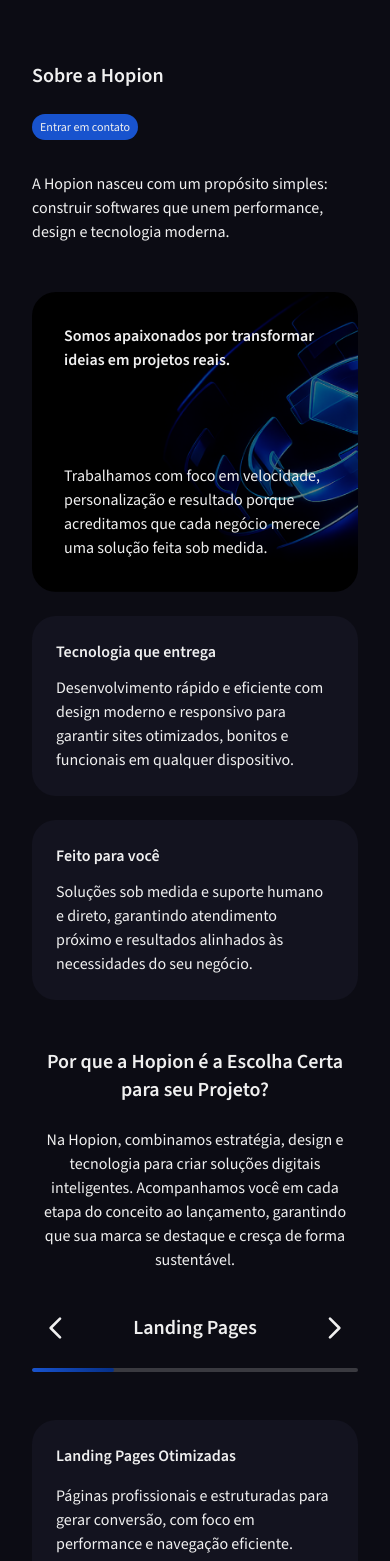
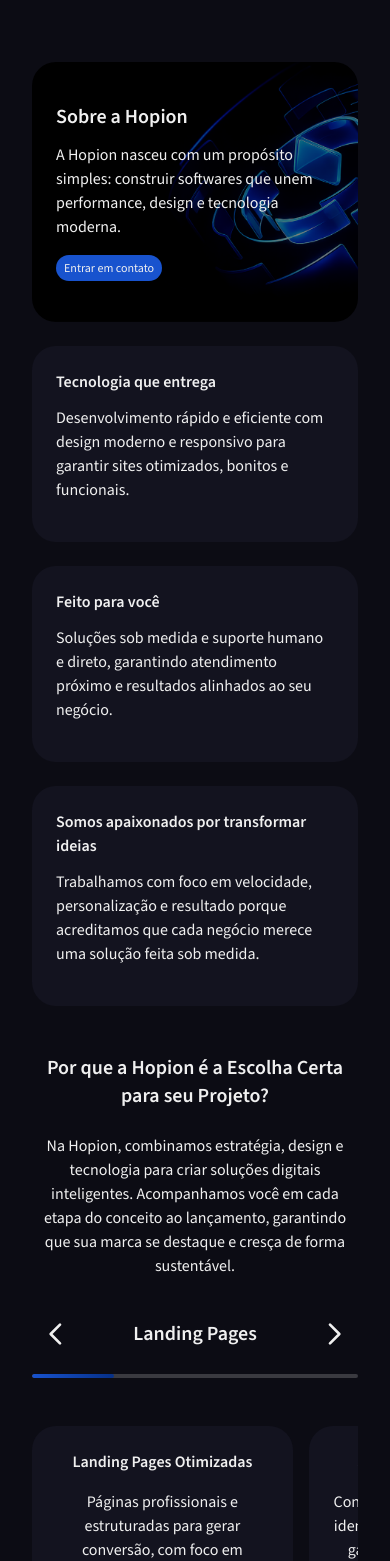
Before and after one commit to Hopion-Ofc/hopion-fe, a React (Vite) app: page / in a window 390 px wide. Shown: the part 1194-2755 px from the top of the page. Built offline with nearby package versions, Linux system fonts and the light colour scheme.

Commit message:
Fix container cards about and responsive footer

```diff
--- a/src/components/About.tsx
+++ b/src/components/About.tsx
@@ -94,8 +94,33 @@
     ],
   };
 
+  const mobileCards = [
+    {
+      variant: "hero",
+      title: "Sobre a Hopion",
+      description: "A Hopion nasceu com um propósito simples: construir softwares que unem performance, design e tecnologia moderna.",
+      image: hopionCell,
+    },
+    {
+      variant: "plain",
+      title: "Tecnologia que entrega",
+      description: "Desenvolvimento rápido e eficiente com design moderno e responsivo para garantir sites otimizados, bonitos e funcionais.",
+    },
+    {
+      variant: "plain",
+      title: "Feito para você",
+      description: "Soluções sob medida e suporte humano e direto, garantindo atendimento próximo e resultados alinhados ao seu negócio.",
+    },
+    {
+      variant: "plain",
+      title: "Somos apaixonados por transformar ideias",
+      description: "Trabalhamos com foco em velocidade, personalização e resultado porque acreditamos que cada negócio merece uma solução feita sob medida.",
+    },
+  ];
+
   return (
     <section className="max-w-7xl mx-auto py-16 px-8" id="about">
+      {!isMobile && (
         <div className={`flex ${isMobile ? "flex-col" : "flex-row justify-between items-start"} gap-8 mb-12`}>
           <div className={isMobile ? "" : "max-w-md"}>
             <Text
@@ -117,7 +142,34 @@
             />
           </div>
         </div>
+      )}
 
+      {isMobile ? (
+        <div className="flex flex-col gap-6 mb-12">
+          {mobileCards.map((card, idx) => (
+            <div
+              key={idx}
+              className={`rounded-3xl p-6 flex flex-col ${card.variant === "hero" ? "min-h-[260px] relative overflow-hidden bg-cover bg-center justify-center" : "bg-secondary"}`}
+              style={card.variant === "hero" ? { backgroundImage: `url(${card.image})` } : undefined}
+            >
+              <div className={card.variant === "hero" ? "relative z-10" : ""}>
+                <Text variant={card.variant === "hero" ? "medium-highlight" : "small-highlight"} tag="h3" className="mb-3" text={card.title} />
+                <Text variant="small" tag="p" className="mb-4" text={card.description} />
+                {card.variant === "hero" && (
+                  <div className="mt-4">
+                    <Button variant="primary" onClick={scrollToForm}>
+                      Entrar em contato
+                    </Button>
+                  </div>
+                )}
+              </div>
+              {card.variant !== "hero" && card.image && (
+                <img src={card.image} alt={card.title} className="w-full h-auto object-contain rounded-lg mt-2" />
+              )}
+            </div>
+          ))}
+        </div>
+      ) : (
         <div className={`flex ${isMobile ? "flex-col" : "flex-row"} gap-6 mb-12`}>
           <div
             className={`bg-secondary rounded-3xl p-8 flex flex-col justify-between relative overflow-hidden bg-cover bg-center min-h-[300px] ${isMobile ? "w-full" : "flex-[1.2]"}`}
@@ -167,12 +219,13 @@
                 <Text
                   variant="small"
                   tag="p"
-                text="Soluções sob medida e suporte humano e direto, garantindo atendimento próximo e resultados alinhados às necessidades do seu negócio."
+                  text="Soluções sob medida e suporte humano e direto, garantindo atendimento próximo e resultados alinhadas às necessidades do seu negócio."
                 />
               </div>
             </div>
           </div>
         </div>
+      )}
 
       <div className="text-center" id="services">
         <Text
@@ -235,23 +288,28 @@
               ))}
             </div>
           )}
+
           <div className="relative w-full h-1 bg-text-default/20 rounded-full overflow-hidden">
             <div
               className="absolute h-full transition-all duration-300 rounded-full"
               style={{
                 width: `${100 / tabs.length}%`,
                 left: `${(tabs.findIndex(t => t.id === activeTab) * 100) / tabs.length}%`,
-                background: 'linear-gradient(to right, #1853CE 0%, #063088 100%)',
+                background: "linear-gradient(to right, #1853CE 0%, #063088 100%)",
               }}
             />
           </div>
         </div>
 
-        <div className={`grid ${isMobile ? "grid-cols-1" : "grid-cols-2"} gap-8 mt-12`}>
+        {isMobile ? (
+          <div className="overflow-x-auto flex gap-4 snap-x snap-mandatory pb-6">
             {services[activeTab].map((service, index) => (
-            <div key={index} className="bg-secondary rounded-3xl p-6 text-left flex flex-col justify-between">
+              <div
+                key={index}
+                className="bg-secondary rounded-3xl p-6 flex-shrink-0 w-[80%] snap-center"
+              >
                 <Text
-                variant={isMobile ? "small-highlight" : "medium-highlight"}
+                  variant="small-highlight"
                   tag="h3"
                   className="mb-4"
                   text={service.title}
@@ -270,6 +328,34 @@
               </div>
             ))}
           </div>
+        ) : (
+          <div className="grid grid-cols-2 gap-8 mt-12">
+            {services[activeTab].map((service, index) => (
+              <div
+                key={index}
+                className="bg-secondary rounded-3xl p-6 text-left flex flex-col justify-between"
+              >
+                <Text
+                  variant="medium-highlight"
+                  tag="h3"
+                  className="mb-4"
+                  text={service.title}
+                />
+                <Text
+                  variant="small"
+                  tag="p"
+                  className="mb-6"
+                  text={service.description}
+                />
+                <img
+                  src={service.image}
+                  alt={service.title}
+                  className="w-full h-auto object-contain rounded-lg"
+                />
+              </div>
+            ))}
+          </div>
+        )}
       </div>
     </section>
   );
--- a/src/components/Footer.tsx
+++ b/src/components/Footer.tsx
@@ -122,21 +122,21 @@
             alt="Hopion Eclipse"
             className={`w-auto max-w-full ${!isMobile ? 'rounded-lg' : ''}`}
           />
-          <div className="absolute top-1/2 left-1/2 transform -translate-y-1/2 text-left px-4 md:px-8">
+          <div className={`absolute top-1/2 transform -translate-y-1/2 text-left ${isXMobile ? 'right-3 left-[50%]' : isMobile ? 'right-4 left-[50%]' : 'right-8 left-[50%]'}`}>
             <div className="max-w-full">
               <Text
-                variant={isXMobile ? "xsmall-highlight" : isMobile ? "medium" : "heading-sm-highlight"}
+                variant={isXMobile ? "xxsmall-highlight" : isMobile ? "xsmall-highlight" : "heading-sm-highlight"}
                 tag="h2"
-                className="mb-4 break-all"
+                className={isXMobile ? "mb-1 leading-tight" : isMobile ? "mb-2 leading-tight" : "mb-4"}
                 text="Quer começar seu projeto agora?"
               />
               <Text
-                variant={isXMobile ? "xxsmall" : isMobile ? "small" : "medium"}
+                variant={isXMobile ? "xxsmall" : isMobile ? "xxsmall" : "medium"}
                 tag="p"
-                className="mb-2 break-all"
+                className={isXMobile ? "mb-1.5 leading-tight" : isMobile ? "mb-2 leading-tight" : "mb-3"}
                 text="Fale com a gente e transforme sua visão em realidade."
               />
-              <Button variant={isXMobile ? "invisible-xsmall" : "invisible"} onClick={scrollToForm}>Falar com a Hopion</Button>
+              <Button variant="invisible" onClick={scrollToForm}>Falar com a Hopion</Button>
             </div>
           </div>
         </div>
```
Lines whose indentation alone changed are shown as unchanged.
